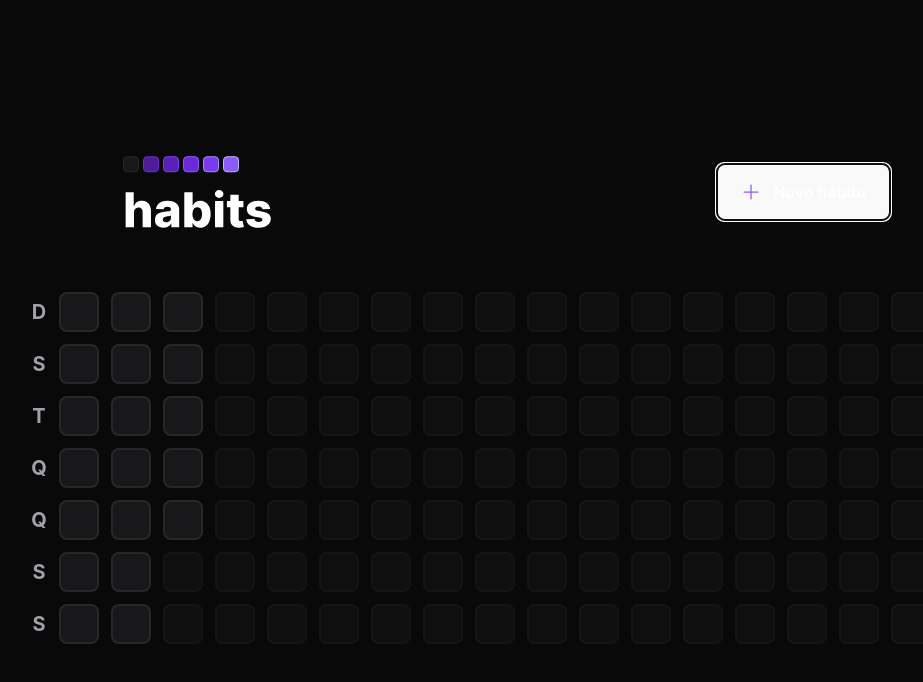
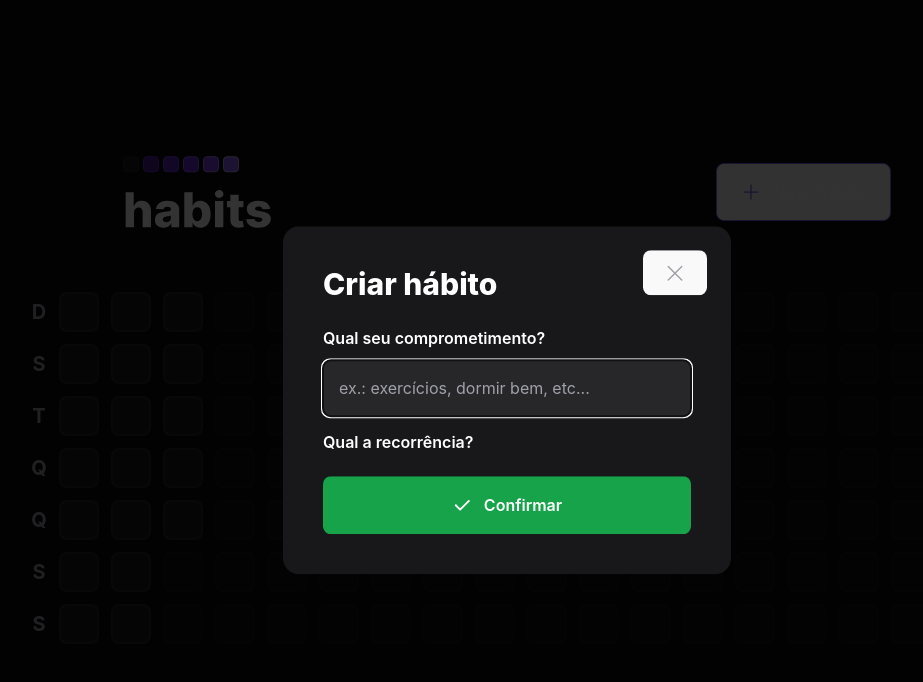
Before and after one commit to DouglasSoares16/habits-web, a React (Vite) app: page / in a window 1280 px wide. Both pictures are taken after a click on the button "Novo hábito". Shown: the top 682 px of the page, without its empty margins (133-1056 px from the left). Built offline with nearby package versions, Linux system fonts and the light colour scheme.

Commit message:
feat: created NewHabitForm component

```diff
--- a/package.json
+++ b/package.json
@@ -9,6 +9,7 @@
     "preview": "vite preview"
   },
   "dependencies": {
+    "@radix-ui/react-dialog": "^1.0.2",
     "dayjs": "^1.11.7",
     "phosphor-react": "^1.4.1",
     "react": "^18.2.0",
--- a/src/components/Header.tsx
+++ b/src/components/Header.tsx
@@ -1,14 +1,18 @@
-import { Plus } from "phosphor-react";
+import { Plus, X } from "phosphor-react";
+import * as Dialog from "@radix-ui/react-dialog";
+
 import logoImg from "../assets/logo.svg";
+import { NewHabitForm } from "./NewHabitForm";
 
 export function Header() {
   return (
     <div className="w-full max-w-3xl mx-auto flex items-center justify-between">
       <img src={logoImg} alt="Habits" />
 
-      <button
-        type="button"
-        className="
+      <Dialog.Root>
+        <Dialog.Trigger
+          type="button"
+          className="
           border
           border-violet-500
           font-semibold
@@ -20,10 +24,38 @@
           gap-3
           hover:border-violet-300
         "
-      >
-        <Plus size={20} className="text-violet-500" />
-        Novo hábito
-      </button>
+        >
+          <Plus size={20} className="text-violet-500" />
+          Novo hábito
+        </Dialog.Trigger>
+
+        <Dialog.Portal>
+          <Dialog.Overlay className="w-screen h-screen bg-black/80 fixed inset-0" />
+
+          <Dialog.Content className="
+            absolute
+            p-10
+            bg-zinc-900
+            rounded-2xl
+            w-full
+            max-w-md
+            top-1/2
+            left-1/2
+            -translate-x-1/2
+            -translate-y-1/2
+          ">
+            <Dialog.Close className="absolute right-6 top-6 text-zinc-400 hover:text-zinc-200">
+              <X size={24} arial-label="Fechar Modal" />
+            </Dialog.Close>
+
+            <Dialog.Title className="text-3xl leading-tight font-extrabold">
+              Criar hábito
+            </Dialog.Title>
+
+            <NewHabitForm />
+          </Dialog.Content>
+        </Dialog.Portal>
+      </Dialog.Root>
     </div>
   )
 }
--- /dev/null
+++ b/src/components/NewHabitForm.tsx
@@ -0,0 +1,41 @@
+import { Check } from "phosphor-react";
+
+export function NewHabitForm() {
+  return (
+    <form className="w-full flex flex-col mt-6">
+      <label htmlFor="title" className="font-semibold leading-tight">
+        Qual seu comprometimento?
+      </label>
+
+      <input
+        className="p-4 rounded-lg mt-3 bg-zinc-800 text-white placeholder:text-zinc-400"
+        type="text"
+        id="title"
+        placeholder="ex.: exercícios, dormir bem, etc..."
+        autoFocus
+      />
+
+      <label htmlFor="" className="font-semibold leading-tight mt-4">
+        Qual a recorrência?
+      </label>
+
+      <button
+        type="submit"
+        className="
+          flex
+          items-center
+          justify-center
+          mt-6
+          rounded-lg
+          p-4
+          gap-3
+          font-semibold
+          bg-green-600
+          hover:bg-green-500
+        ">
+        <Check size={20} weight="bold" />
+        Confirmar
+      </button>
+    </form>
+  );
+}
```
Also changed, not shown: 1 other file (tests, documents, lock files or other folders).
